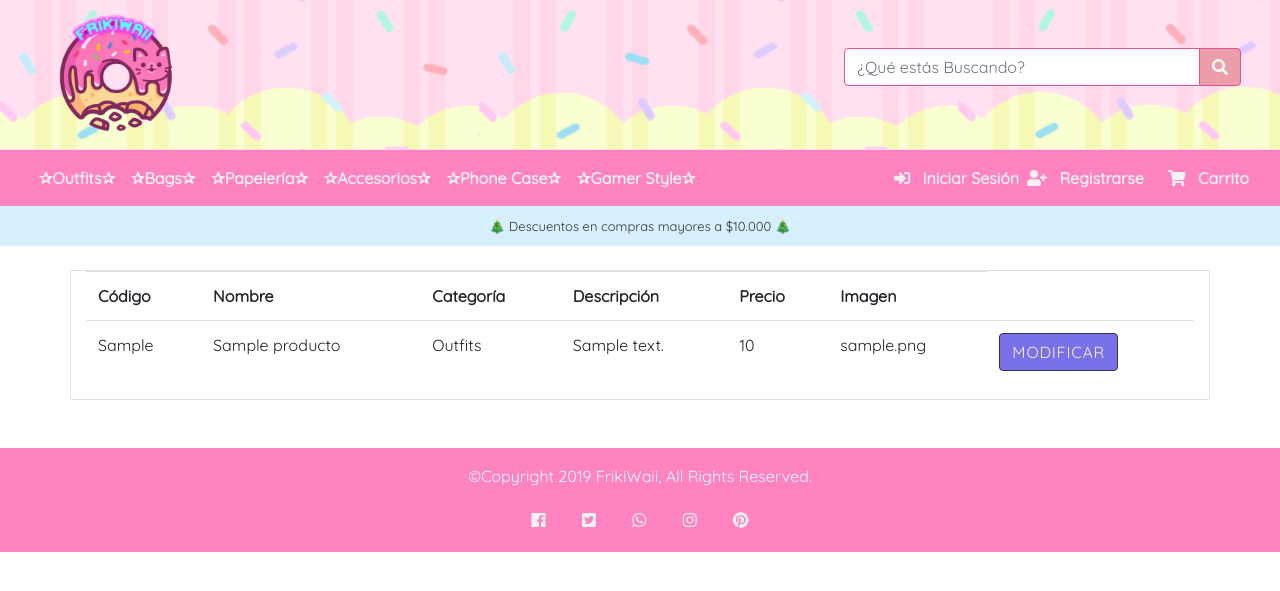
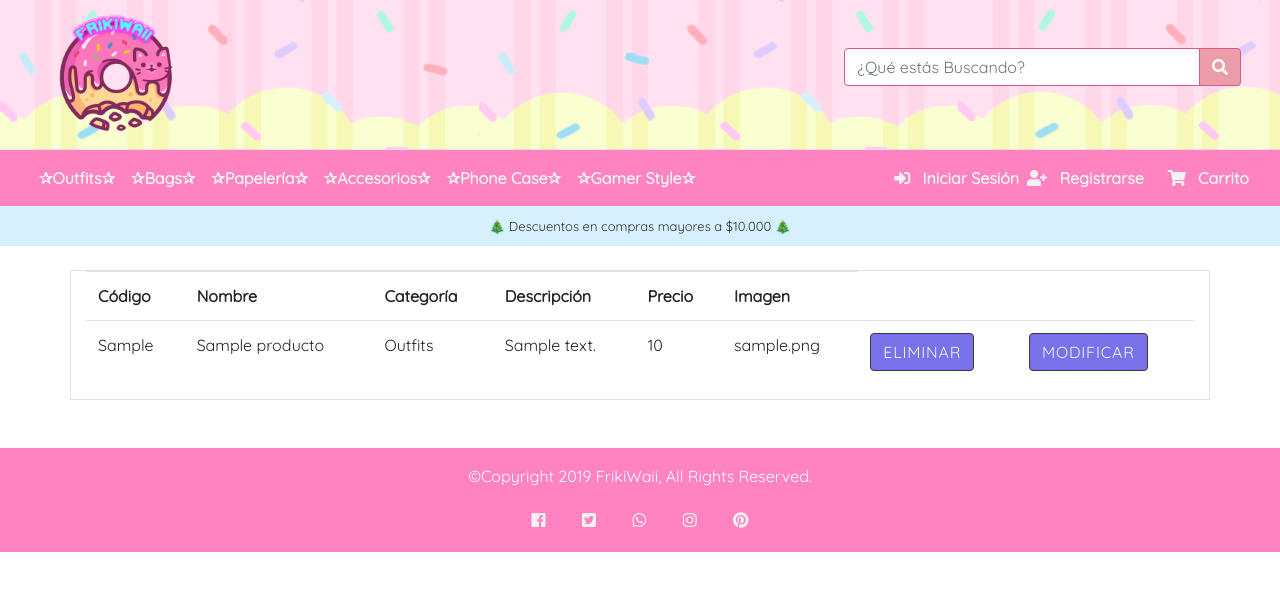
Before and after one commit to JElizabeth1988/FrikiWaii, a Django app: page /listado/ in a window 1280 px wide. Shown: the part 30-621 px from the top of the page. Run offline with Django 3.2, Linux system fonts and the light colour scheme; data comes from the database, SQL or seed files in the repository; both versions use the stored data as it was after the commit; tables that the repository leaves empty hold one stand-in row (values such as "Sample post"); some libraries are stand-ins or nearby versions.

Commit message:
Eliminar OK

```diff
--- a/dir_frikiwaiiStore/FrikiWaii/core/templates/core/listado.html
+++ b/dir_frikiwaiiStore/FrikiWaii/core/templates/core/listado.html
@@ -22,7 +22,7 @@
                     <td>{{ x.precio }}</td>
                     <td>{{ x.imagen }}</td>
 
-                    {% comment %} <td><a class="btn btn-dark" href="{% url 'eliminar' x.id %}">Eliminar </a></td> {% endcomment %}
+                    <td><a class="btn btn-dark" href="{% url 'eliminar' x.id %}">Eliminar </a></td>
                     <td><a class="btn btn-dark" href="{% url 'modificar' x.id %}">Modificar </a></td>
 
                 </tr>
--- a/dir_frikiwaiiStore/FrikiWaii/core/urls.py
+++ b/dir_frikiwaiiStore/FrikiWaii/core/urls.py
@@ -1,13 +1,14 @@
 from django.urls import path
-from .views import home, registro,modificar,listado, alien, audifonos, bunny, car_avengers, car_naruto, carro, crybaby, desc_accesorios, desc_bags, desc_gamerstyle, desc_outfits,desc_papeleria, desc_phonecase, inosuke, joker, llavero, memo, momo, muerto,penny, pokemochila, sacapuntas, sudadera
+from .views import home, registro,modificar,eliminar,listado, alien, audifonos, bunny, car_avengers, car_naruto, carro, crybaby, desc_accesorios, desc_bags, desc_gamerstyle, desc_outfits,desc_papeleria, desc_phonecase, inosuke, joker, llavero, memo, momo, muerto,penny, pokemochila, sacapuntas, sudadera
 from django.conf import settings
 from django.conf.urls.static import static
 
 urlpatterns = [
     path('', home, name="home"),
     path('registro/', registro, name="registro"),
-     path('modificar/<id>/', modificar, name="modificar"),
+    path('modificar/<id>/', modificar, name="modificar"),
     path('listado/', listado, name="listado"),
+    path('eliminar/<id>/', eliminar, name="eliminar"),
     path('SailorMoon/', alien, name="alien"),
     path('Audifonos/', audifonos, name="audifonos"),
     path('Avengers/', bunny, name="bunny"),
--- a/dir_frikiwaiiStore/FrikiWaii/core/views.py
+++ b/dir_frikiwaiiStore/FrikiWaii/core/views.py
@@ -53,17 +53,18 @@ def listado(request):
 
 
 def eliminar(request, id):
-    auto  = Producto.objects.get(id=id)
+    producto  = Producto.objects.get(id=id)
 
     try:
         producto.delete()
         mensaje = "Eliminado"
         messages.success(request, mensaje)
     except :
-        mensaje = "No se pudo eliminar"
+        mensaje = "Error al eliminar"
         messages.error(request, mensaje)
 
     return redirect('listado')
+
 
 
 # ----------------------------------------------------------
```
Also changed, not shown: dir_frikiwaiiStore/FrikiWaii/db.sqlite3.
